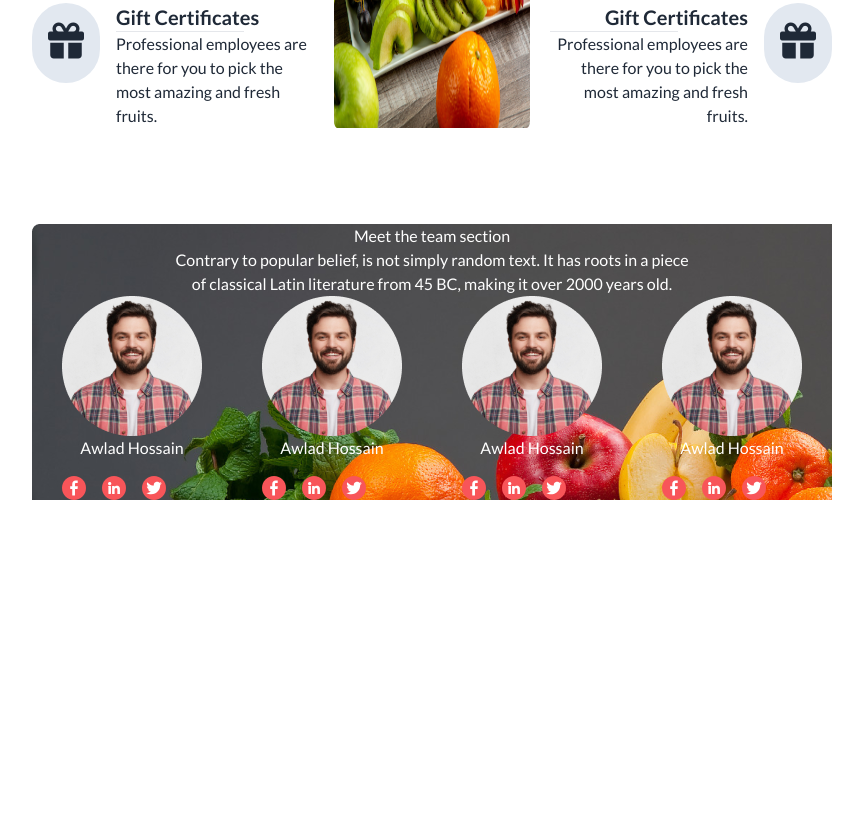
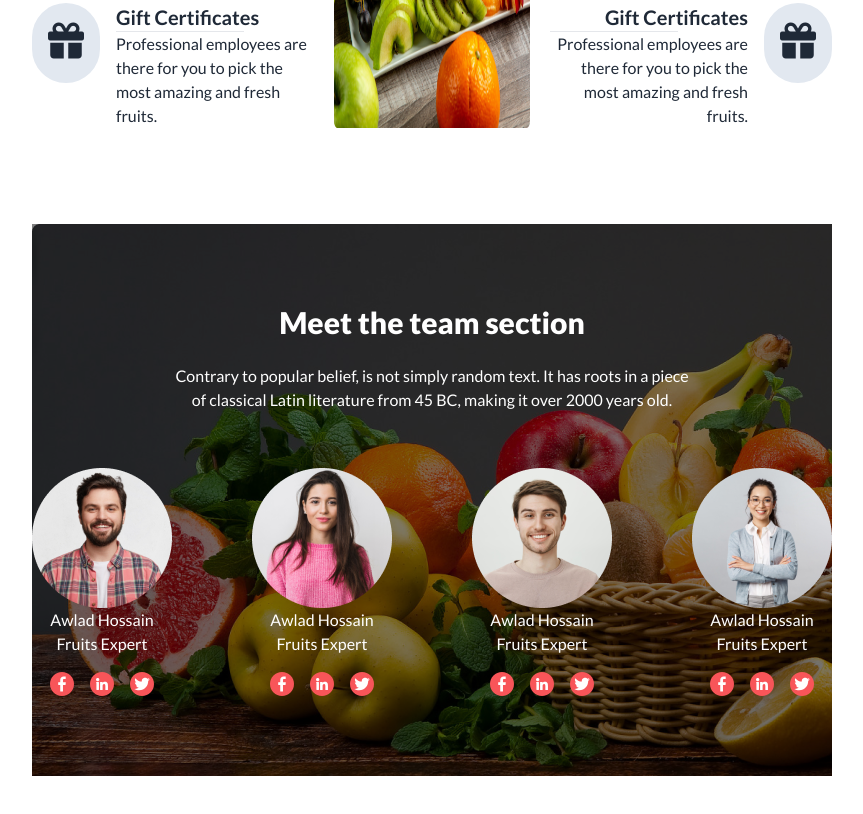
Before and after one commit to chamonsheikh121/fruits-burst, a plain HTML site: page index.html in a window 1280 px wide. Shown: the part 1888-2702 px from the top of the page, without its empty margins (208-1071 px from the left). Before the commit the page ends 2484 px from the top, so only its background shows below. Drawn offline with nearby package versions, Linux system fonts and the light colour scheme; files whose address does not match are found by name.

Commit message:
member section complete

```diff
--- a/index.html
+++ b/index.html
@@ -618,43 +618,51 @@
             </div>
         </section>
         <section>
-            <div style="background-image: url('images/banner1.png');" class="text-center text-white">
-                <h2>Meet the team section</h2>
+            <div style="background-image: url('images/banner1.png');" class="  text-center text-white">
+
+                <div class="bg-black bg-opacity-50 py-20 ">
+                    <h2 class="font-extrabold text-3xl pb-6">Meet the team section</h2>
                 <p>Contrary to popular belief, is not simply random text. It has roots in a piece <br> of classical Latin literature from 45 BC, making it over 2000 years old.</p>
-                <div class="flex justify-around">
-                    <div>
+                <div class="flex flex-col lg:flex-row gap-20 justify-around mt-14">
+                    <div class="flex flex-col justify-center items-center">
                         <img src="./images/member1.png" alt="">
+                        <h5 class="">Awlad Hossain</h5>
+                        <p>Fruits Expert</p>
+                        <div class="pt-4 flex gap-4">
+                            <img src="./images/facebook 1.svg" alt="">
+                            <img src="./images/linkedin 1.svg" alt="">
+                            <img src="./images/twitter (1) 1.svg" alt="">
+                        </div>
+                    </div>
+                    <div class="flex flex-col justify-center items-center">
+                        <img src="./images/member2.png" alt="">
                         <h5>Awlad Hossain</h5>
+                        <p>Fruits Expert</p>
                         <div class="pt-4 flex gap-4">
                             <img src="./images/facebook 1.svg" alt="">
                             <img src="./images/linkedin 1.svg" alt="">
                             <img src="./images/twitter (1) 1.svg" alt=""></div>
                     </div>
-                    <div>
-                        <img src="./images/member1.png" alt="">
+                    <div class="flex flex-col justify-center items-center">
+                        <img src="./images/member3.png" alt="">
                         <h5>Awlad Hossain</h5>
+                        <p>Fruits Expert</p>
                         <div class="pt-4 flex gap-4">
                             <img src="./images/facebook 1.svg" alt="">
                             <img src="./images/linkedin 1.svg" alt="">
                             <img src="./images/twitter (1) 1.svg" alt=""></div>
                     </div>
-                    <div>
-                        <img src="./images/member1.png" alt="">
+                    <div class="flex flex-col justify-center items-center">
+                        <img src="./images/member4.png" alt="">
                         <h5>Awlad Hossain</h5>
-                        <div class="pt-4 flex gap-4">
-                            <img src="./images/facebook 1.svg" alt="">
-                            <img src="./images/linkedin 1.svg" alt="">
-                            <img src="./images/twitter (1) 1.svg" alt=""></div>
-                    </div>
-                    <div>
-                        <img src="./images/member1.png" alt="">
-                        <h5>Awlad Hossain</h5>
+                        <p>Fruits Expert</p>
                         <div class="pt-4 flex gap-4">
                             <img src="./images/facebook 1.svg" alt="">
                             <img src="./images/linkedin 1.svg" alt="">
                             <img src="./images/twitter (1) 1.svg" alt=""></div>
                     </div>
 
+                </div>
                 </div>
             </div>
         </section>
```
